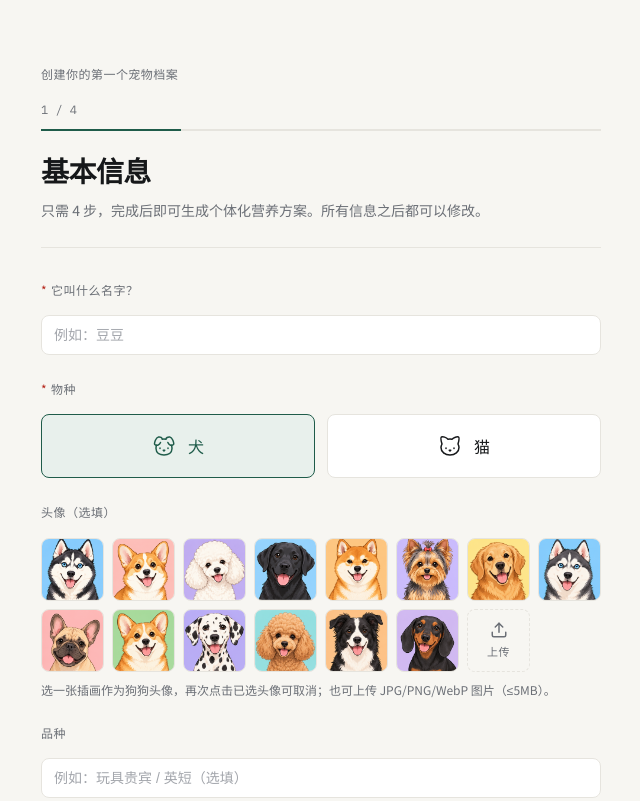
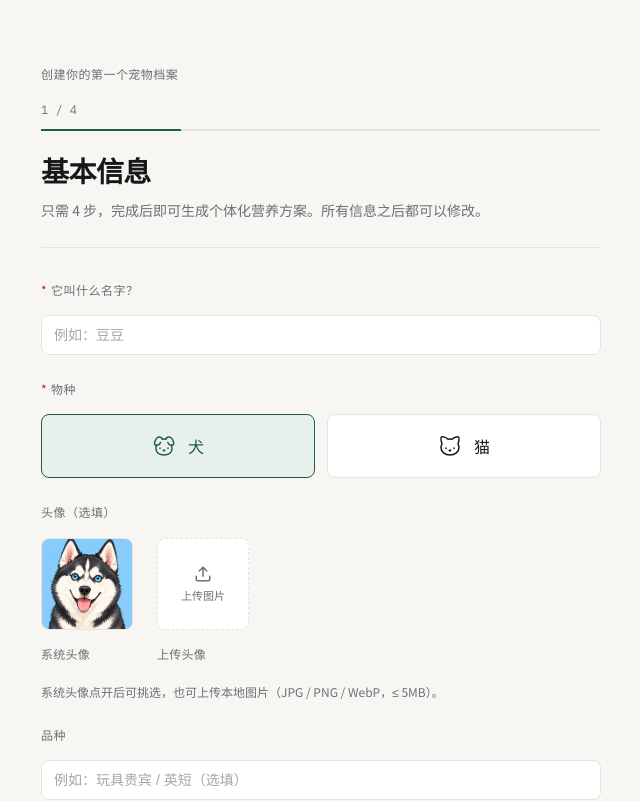
Before and after one commit to yizqq0721/GurGuardian, a Vue app in the folder fur-guardian-front/: page /onboarding in a window 1280 px wide. Shown: the top 801 px of the page, without its empty margins (319-959 px from the left). Built offline with nearby package versions, Linux system fonts and the light colour scheme; sample sign-in values are in the browser's storage.

Commit message:
feat(upload): 头像选择改为系统头像与上传头像双入口
系统头像收进弹窗按需展示，上传头像支持预览、更换与清除。

```diff
--- a/fur-guardian-front/src/components/PetAvatarPicker.vue
+++ b/fur-guardian-front/src/components/PetAvatarPicker.vue
@@ -1,6 +1,81 @@
 <template>
   <div class="avatar-picker">
-    <div class="avatar-grid" role="radiogroup" :aria-label="`${speciesLabel}头像`">
+    <div class="avatar-choices">
+      <div class="choice">
+        <button
+          type="button"
+          class="avatar-tile"
+          :class="{ 'is-active': isSystemSelected }"
+          aria-haspopup="dialog"
+          :aria-label="`选择系统${speciesLabel}头像`"
+          @click="systemOpen = true"
+        >
+          <img v-if="systemPreview" :src="systemPreview" alt="" draggable="false" />
+          <span v-else class="tile-empty">
+            <PawPrint :size="18" />
+            <span>系统头像</span>
+          </span>
+          <span v-if="isSystemSelected" class="pick-mark" aria-hidden="true">
+            <Check :size="11" />
+          </span>
+          <span class="tile-cue" aria-hidden="true">
+            {{ isSystemSelected ? '点击切换' : '点击选择' }}
+          </span>
+        </button>
+        <span class="choice-label">系统头像</span>
+      </div>
+
+      <div class="choice">
+        <button
+          type="button"
+          class="avatar-tile"
+          :class="{ 'is-active': isCustom, 'is-empty': !isCustom && !uploading }"
+          :disabled="uploading"
+          :aria-label="isCustom ? '更换上传的头像' : '上传本地图片作为头像'"
+          @click="pickFile"
+        >
+          <template v-if="isCustom && !uploading">
+            <img :src="modelValue || ''" alt="" draggable="false" />
+            <span class="pick-mark" aria-hidden="true"><Check :size="11" /></span>
+            <span class="tile-cue" aria-hidden="true">点击更换</span>
+          </template>
+          <span v-else-if="uploading" class="tile-empty tile-uploading" aria-live="polite">
+            <LoaderCircle :size="18" class="spin" />
+            <span>上传中</span>
+          </span>
+          <span v-else class="tile-empty">
+            <Upload :size="18" />
+            <span>上传图片</span>
+          </span>
+        </button>
+        <span class="choice-label">上传头像</span>
+        <input
+          ref="fileInput"
+          class="file-input"
+          type="file"
+          accept="image/jpeg,image/png,image/webp"
+          @change="onFileChange"
+        />
+      </div>
+    </div>
+
+    <div class="avatar-foot">
+      <p class="pick-hint fg-muted">
+        系统头像点开后可挑选，也可上传本地图片（JPG / PNG / WebP，≤ 5MB）。
+      </p>
+      <button v-if="modelValue" type="button" class="clear-link" @click="clearAvatar">
+        清除头像
+      </button>
+    </div>
+
+    <el-dialog
+      v-model="systemOpen"
+      :title="`选择${speciesLabel}头像`"
+      width="min(520px, 92vw)"
+      append-to-body
+      class="avatar-dialog"
+    >
+      <div class="dialog-grid" role="radiogroup" :aria-label="`${speciesLabel}头像列表`">
         <button
           v-for="(option, i) in options"
           :key="option.key"
@@ -10,63 +85,29 @@
           :aria-label="`${speciesLabel}头像 ${i + 1}`"
           class="avatar-opt"
           :class="{ 'is-active': modelValue === option.key }"
-        @click="toggle(option.key)"
+          @click="chooseSystem(option.key)"
         >
           <img :src="option.url" alt="" loading="lazy" draggable="false" />
           <span v-if="modelValue === option.key" class="pick-mark" aria-hidden="true">
             <Check :size="11" />
           </span>
         </button>
-
-      <button
-        type="button"
-        class="avatar-opt avatar-upload"
-        :class="{ 'is-active': isCustomAvatar }"
-        :disabled="uploading"
-        :aria-label="isCustomAvatar ? '重新上传头像' : '上传本地图片作为头像'"
-        @click="pickFile"
-      >
-        <template v-if="isCustomAvatar">
-          <img :src="modelValue || ''" alt="" draggable="false" />
-          <span class="pick-mark" aria-hidden="true">
-            <Check :size="11" />
-          </span>
+      </div>
+      <template #footer>
+        <el-button v-if="modelValue" text @click="clearAvatar">清除头像</el-button>
+        <el-button @click="systemOpen = false">取消</el-button>
       </template>
-        <template v-else>
-          <Upload :size="18" aria-hidden="true" />
-          <span class="upload-text">{{ uploading ? '上传中' : '上传' }}</span>
-        </template>
-        <span v-if="uploading" class="upload-mask" aria-hidden="true">
-          <span class="spinner" />
-        </span>
-      </button>
-    </div>
-    <input
-      ref="fileInput"
-      class="file-input"
-      type="file"
-      accept="image/jpeg,image/png,image/webp"
-      @change="onFileChange"
-    />
-    <p class="pick-hint fg-muted">
-      选一张插画作为{{ speciesLabel }}头像，再次点击已选头像可取消；也可上传 JPG/PNG/WebP 图片（≤5MB）。
-      <button v-if="isCustomAvatar" type="button" class="hint-action" @click="clearCustom">
-        移除上传的图片
-      </button>
-    </p>
+    </el-dialog>
   </div>
 </template>
 
 <script setup lang="ts">
 import { computed, ref, watch } from 'vue'
-import { Check, Upload } from 'lucide-vue-next'
 import { ElMessage } from 'element-plus'
+import { Check, LoaderCircle, PawPrint, Upload } from 'lucide-vue-next'
+import { uploadApi } from '@/api/upload'
 import { avatarBelongsToSpecies, PET_AVATAR_OPTIONS } from '@/utils/petAvatar'
-import { uploadApi } from '@/api/upload'
 import type { Species } from '@/types'
-
-const MAX_FILE_SIZE = 5 * 1024 * 1024
-const ACCEPTED_TYPES = ['image/jpeg', 'image/png', 'image/webp']
 
 const props = defineProps<{
   modelValue?: string | null
@@ -75,22 +116,39 @@ const props = defineProps<{
 
 const emit = defineEmits<{ (e: 'update:modelValue', v: string): void }>()
 
-const fileInput = ref<HTMLInputElement>()
-const uploading = ref(false)
+const MAX_FILE_SIZE = 5 * 1024 * 1024
+const ACCEPTED_TYPES = ['image/jpeg', 'image/png', 'image/webp']
 
 const options = computed(() => PET_AVATAR_OPTIONS.filter((o) => o.species === props.species))
 const speciesLabel = computed(() => (props.species === 'cat' ? '猫咪' : '狗狗'))
-const isCustomAvatar = computed(() => /^https?:\/\//.test(props.modelValue || ''))
+
+const fileInput = ref<HTMLInputElement>()
+const systemOpen = ref(false)
+const uploading = ref(false)
+
+const systemOption = computed(() => PET_AVATAR_OPTIONS.find((o) => o.key === props.modelValue))
+const isSystemSelected = computed(() => systemOption.value?.species === props.species)
+const isCustom = computed(() => /^https?:\/\//.test(props.modelValue || ''))
+const systemPreview = computed(() =>
+  isSystemSelected.value ? systemOption.value?.url : options.value[0]?.url,
+)
 
 watch(
   () => props.species,
   (species) => {
+    systemOpen.value = false
     if (!avatarBelongsToSpecies(props.modelValue, species)) emit('update:modelValue', '')
   },
 )
 
-function toggle(key: string) {
-  emit('update:modelValue', props.modelValue === key ? '' : key)
+function chooseSystem(key: string) {
+  emit('update:modelValue', key)
+  systemOpen.value = false
+}
+
+function clearAvatar() {
+  emit('update:modelValue', '')
+  systemOpen.value = false
 }
 
 function pickFile() {
@@ -118,16 +176,13 @@ async function onFileChange(event: Event) {
   try {
     const { url } = await uploadApi.avatar(file)
     emit('update:modelValue', url)
+    ElMessage.success('头像上传成功')
   } catch {
-    // request.ts 已统一提示错误
+    // request.ts 已经统一提示错误
   } finally {
     uploading.value = false
     input.value = ''
   }
-}
-
-function clearCustom() {
-  emit('update:modelValue', '')
 }
 </script>
 
@@ -136,12 +191,166 @@ function clearCustom() {
   width: 100%;
 }
 
-.avatar-grid {
+.avatar-choices {
+  display: flex;
+  flex-wrap: wrap;
+  gap: var(--fg-s5);
+}
+
+.choice {
+  display: flex;
+  flex-direction: column;
+  align-items: flex-start;
+  gap: var(--fg-s2);
+}
+
+.avatar-tile {
+  position: relative;
+  width: 92px;
+  height: 92px;
+  padding: 0;
+  background: var(--fg-paper);
+  border: var(--fg-line-w) solid var(--fg-line);
+  border-radius: var(--fg-radius);
+  overflow: hidden;
+  cursor: pointer;
+  transition:
+    border-color var(--fg-motion),
+    box-shadow var(--fg-motion);
+}
+
+.avatar-tile:hover:not(:disabled) {
+  border-color: var(--fg-line-strong);
+}
+
+.avatar-tile:disabled {
+  cursor: progress;
+}
+
+.avatar-tile.is-empty {
+  border-style: dashed;
+  background: var(--fg-surface);
+}
+
+.avatar-tile img {
+  display: block;
+  width: 100%;
+  height: 100%;
+  object-fit: cover;
+}
+
+.avatar-tile.is-active {
+  border-color: var(--fg-accent);
+  outline: 1px solid var(--fg-accent);
+  outline-offset: -1px;
+}
+
+.choice-label {
+  font-size: var(--fg-text-label);
+  color: var(--fg-ink-muted);
+  letter-spacing: 0.02em;
+}
+
+.tile-empty {
+  display: flex;
+  flex-direction: column;
+  align-items: center;
+  justify-content: center;
+  gap: 4px;
+  width: 100%;
+  height: 100%;
+  font-size: 11px;
+  color: var(--fg-ink-muted);
+}
+
+.tile-uploading {
+  color: var(--fg-accent);
+}
+
+.spin {
+  animation: avatar-spin 0.9s linear infinite;
+}
+
+@keyframes avatar-spin {
+  to {
+    transform: rotate(360deg);
+  }
+}
+
+.tile-cue {
+  position: absolute;
+  right: 0;
+  bottom: 0;
+  left: 0;
+  padding: 3px 0 4px;
+  font-size: 10px;
+  line-height: 1.4;
+  color: #fff;
+  text-align: center;
+  background: rgb(20 24 20 / 52%);
+  opacity: 0;
+  transition: opacity var(--fg-motion);
+  pointer-events: none;
+}
+
+.avatar-tile:hover .tile-cue,
+.avatar-tile:focus-visible .tile-cue {
+  opacity: 1;
+}
+
+.pick-mark {
+  position: absolute;
+  right: 3px;
+  bottom: 3px;
+  display: inline-flex;
+  align-items: center;
+  justify-content: center;
+  width: 16px;
+  height: 16px;
+  background: var(--fg-accent);
+  color: var(--fg-surface);
+  border-radius: 3px;
+}
+
+.avatar-foot {
+  display: flex;
+  flex-wrap: wrap;
+  align-items: center;
+  gap: var(--fg-s2) var(--fg-s4);
+  margin-top: var(--fg-s3);
+}
+
+.pick-hint {
+  margin: 0;
+  font-size: var(--fg-text-label);
+  line-height: 1.6;
+}
+
+.clear-link {
+  padding: 0;
+  font-family: inherit;
+  font-size: var(--fg-text-label);
+  color: var(--fg-accent);
+  background: none;
+  border: 0;
+  cursor: pointer;
+}
+
+.clear-link:hover {
+  text-decoration: underline;
+}
+
+.file-input {
+  display: none;
+}
+
+.dialog-grid {
   display: grid;
-  grid-template-columns: repeat(auto-fill, minmax(56px, 1fr));
+  grid-template-columns: repeat(auto-fill, minmax(64px, 1fr));
   gap: var(--fg-s2);
-  width: 100%;
-  max-width: 640px;
+  max-height: 46vh;
+  padding-right: 4px;
+  overflow-y: auto;
 }
 
 .avatar-opt {
@@ -173,99 +382,18 @@ function clearCustom() {
   outline-offset: -1px;
 }
 
-.pick-mark {
-  position: absolute;
-  right: 3px;
-  bottom: 3px;
-  display: inline-flex;
-  align-items: center;
-  justify-content: center;
-  width: 16px;
-  height: 16px;
-  background: var(--fg-accent);
-  color: var(--fg-surface);
-  border-radius: 3px;
+@media (max-width: 640px) {
+  .avatar-choices {
+    gap: var(--fg-s4);
   }
 
-.avatar-upload {
-  display: flex;
-  flex-direction: column;
-  align-items: center;
-  justify-content: center;
-  gap: 4px;
-  border-style: dashed;
-  color: var(--fg-ink-muted);
+  .avatar-tile {
+    width: 80px;
+    height: 80px;
   }
 
-.avatar-upload:hover:not(:disabled) {
-  border-color: var(--fg-accent);
-  color: var(--fg-accent);
-}
-
-.avatar-upload:disabled {
-  cursor: wait;
-  opacity: 0.7;
-}
-
-.upload-text {
-  font-size: 11px;
-  letter-spacing: 0.04em;
-}
-
-.upload-mask {
-  position: absolute;
-  inset: 0;
-  display: flex;
-  align-items: center;
-  justify-content: center;
-  background: rgb(255 255 255 / 65%);
-}
-
-.spinner {
-  width: 14px;
-  height: 14px;
-  border: 2px solid var(--fg-line-strong);
-  border-top-color: var(--fg-accent);
-  border-radius: 50%;
-  animation: avatar-spin 0.8s linear infinite;
-}
-
-@keyframes avatar-spin {
-  to { transform: rotate(360deg); }
-}
-
-.file-input {
-  position: absolute;
-  width: 1px;
-  height: 1px;
-  padding: 0;
-  margin: -1px;
-  overflow: hidden;
-  clip: rect(0 0 0 0);
-  white-space: nowrap;
-  border: 0;
-}
-
-.pick-hint {
-  margin: var(--fg-s2) 0 0;
-  font-size: var(--fg-text-label);
-  line-height: 1.6;
-}
-
-.hint-action {
-  padding: 0;
-  margin-left: 6px;
-  font: inherit;
-  color: var(--fg-accent);
-  text-decoration: underline;
-  background: none;
-  border: 0;
-  cursor: pointer;
-}
-
-@media (max-width: 640px) {
-  .avatar-grid {
-    grid-template-columns: repeat(auto-fill, minmax(52px, 1fr));
+  .dialog-grid {
+    grid-template-columns: repeat(auto-fill, minmax(56px, 1fr));
   }
 }
 </style>
--- a/fur-guardian-front/vite.config.ts
+++ b/fur-guardian-front/vite.config.ts
@@ -10,6 +10,7 @@ export default defineConfig({
     },
   },
   server: {
+    host: true,
     port: 5173,
     proxy: {
       '/api': {
```
Also changed, not shown: 2 other files (tests, documents, lock files or other folders). Lines whose indentation alone changed are shown as unchanged.
